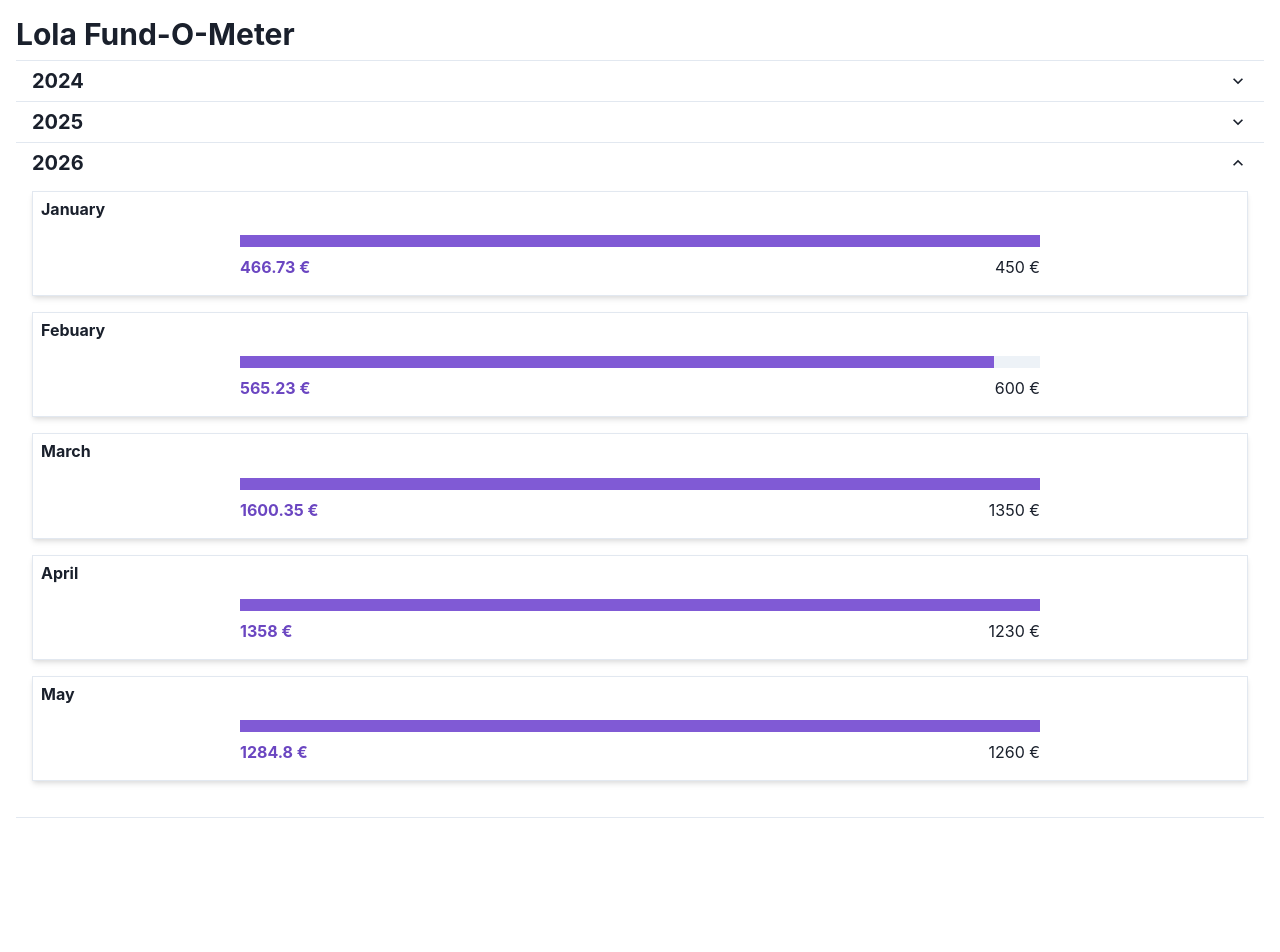
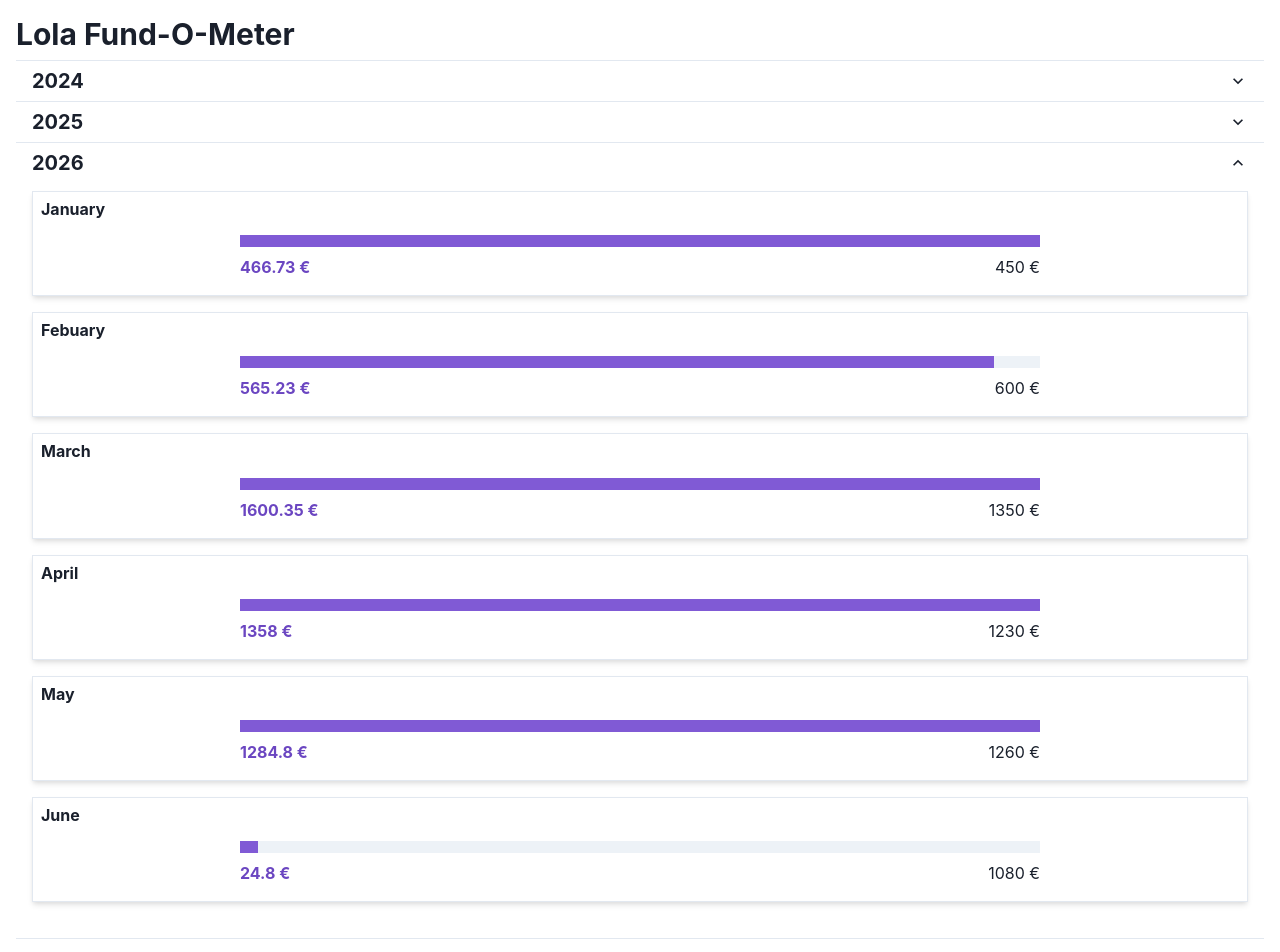
Before and after one commit to fraukesch/lola-fund-o-meter, a React (Vite) app: page / in a window 1280 px wide. Shown: the top 952 px of the page. Before the commit the page ends 834 px from the top, so only its background shows below. Built offline with nearby package versions, Linux system fonts and the light colour scheme.

Commit message:
feat: start June

```diff
--- a/src/App.tsx
+++ b/src/App.tsx
@@ -169,6 +169,9 @@ const donations = {
             40, // from Frauke
             50, // from Felix
         ],
+        June: [
+            24.8, // plus from May
+        ]
     }
 }
 
@@ -219,6 +222,10 @@ function App() {
                     {numberOfSessions: 5, hours: 2, pricePerHour: 90}, // Sundays
                     {numberOfSessions: 4, hours: 1, pricePerHour: 90}, // Wednesdays
                 ]}/>
+                <Month name='June' sum={accumulateMonth(donations['2026'].June)} sessionsWithHoursAndPrice={[
+                    {numberOfSessions: 4, hours: 2, pricePerHour: 90}, // Sundays
+                    {numberOfSessions: 4, hours: 1, pricePerHour: 90}, // Wednesdays
+                ]}/>
             </Year>
 
         </Accordion>
```
